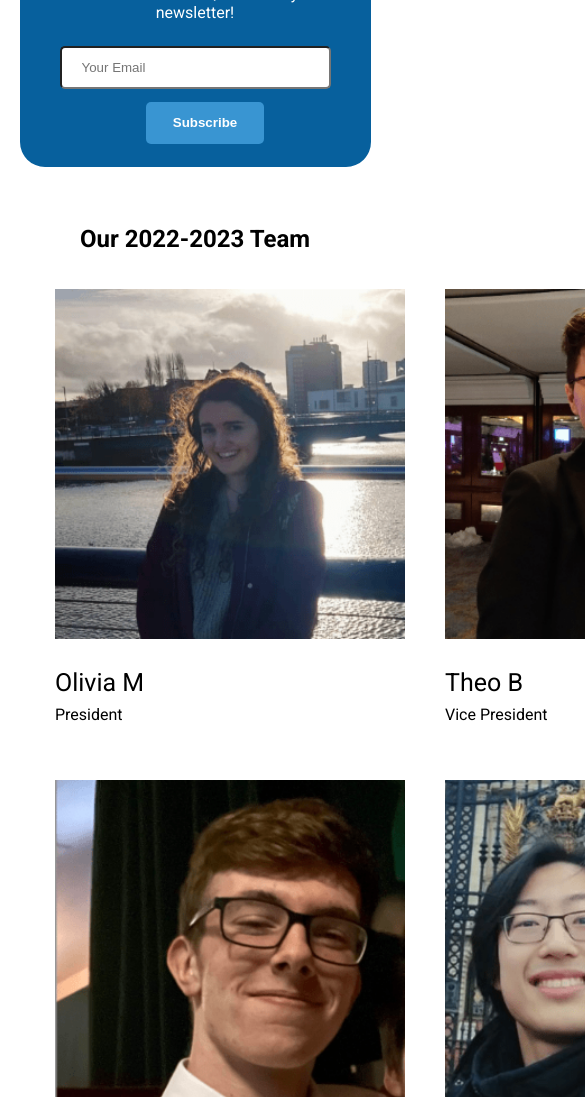
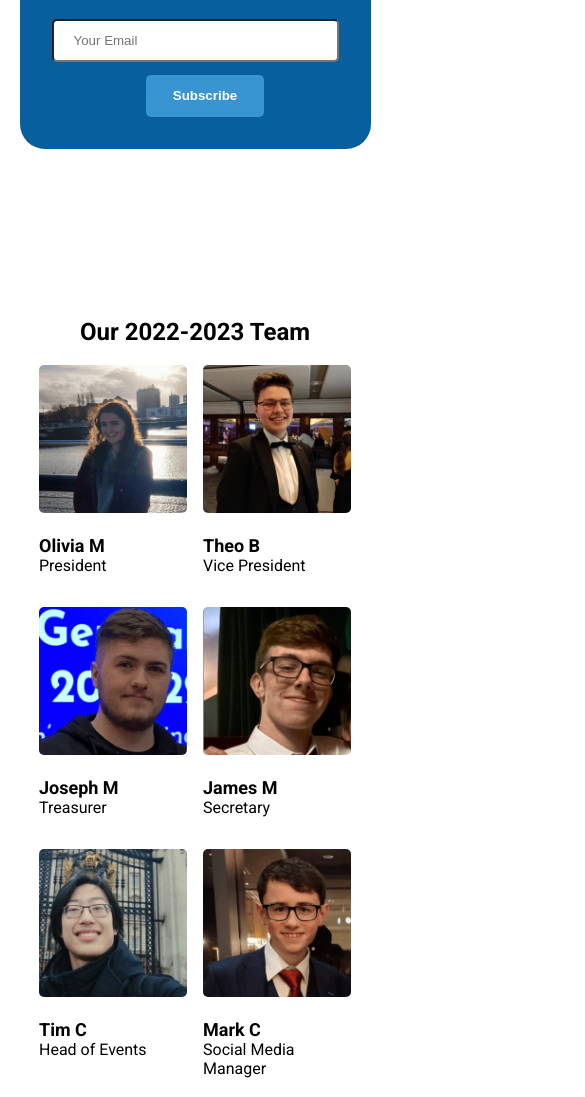
Before and after one commit to QCSQUB/qcsqub.github.io, a plain HTML site: page index.html in a window 390 px wide. Shown: the part 2893-3990 px from the top of the page, 585 px wide, since content can reach past the window. Drawn offline with Linux system fonts and the light colour scheme.

Commit message:
Fixed hero on desktop, got team working on mobile

```diff
--- a/style.css
+++ b/style.css
@@ -130,24 +130,25 @@ section.hero {
   left: 50%;
   background-size: contain;
   background-repeat: no-repeat;
+  top: 20%;
   z-index: -1;
 }
 
 .hero-section-secondary-img {
   position: absolute;
   background-image: url(img/learninglab.png);
-  height: 480px;
-  width: 450px;
+  height: 45%;
+  width: 30%;
   background-size: contain;
   background-repeat: no-repeat;
   z-index: 10000;
-  top: 21.8%;
+  top: 40%;
   left: 64.5%;
 }
 
 .hero-section-triangles {
   position: absolute;
-  left: -0.5%;
+  left: 0.1em;
   top: 20%;
   background-image: url(img/triangles.jpg);
   height: 40px;
@@ -283,8 +284,8 @@ section.hero {
 
 section.recent-events {
   display: inline-block;
-  height: 100vh;
-  margin-bottom: 80%;
+  /* height: 100vh; */
+  margin-bottom: 20vh;
   margin-top: 10%;
 }
 
@@ -322,9 +323,9 @@ section.recent-events p {
 /* END OF EVENTS SECTION CSS */
 
 section.newsletter {
-  padding: 40px;
+  padding: 2rem;
   border-radius: 25px;
-  height: 40vh;
+  /* height: 40vh; */
   width: 60%;
   margin: auto;
   color: #fff;
@@ -334,6 +335,7 @@ section.newsletter {
 section.newsletter p {
   text-align: center;
 }
+
 
 .form-inline {
   display: flex;
@@ -346,6 +348,7 @@ section.newsletter p {
   padding: 12px 20px;
   margin: 8px 0;
   border-radius: 5px;
+  width: 50%;
   background-color: white;
 }
 
@@ -367,22 +370,24 @@ section.newsletter p {
 /* END OF NEWSLETTER SECTION CSS */
 
 section.team {
-  height: 220vh;
+  /* height: 220vh; */
   width: 80%;
-  margin: 15% auto 30% auto;
+  margin: auto;
+  margin: 20vh auto;
 }
 
 .team-container {
   margin: auto auto;
   display: grid;
-  grid-template-columns: repeat(3, 350px);
-  gap: 40px;
-  padding: 1em;
+  grid-template-columns: repeat(3, 1fr);
+  gap: 1em;
+  /* padding: 1em; */
 }
 
 .team-content img {
-  width: 350px;
+  width: 100%;
   height: auto;
+  border-radius: 5px;
 }
 
 /* END OF TEAM SECTION CSS */
@@ -404,7 +409,8 @@ footer {
 
 .team-name {
   margin-bottom: 0;
-  font-size: 25px;
+  font-size: xx-large;
+  font-weight: bold;
 }
 
 .team-title {
@@ -423,6 +429,8 @@ footer a {
   animation: draw-line 3s;
   animation-fill-mode: forwards;
 }
+
+
 
 @keyframes draw-line {
   0% {
@@ -574,4 +582,36 @@ footer a {
     width: 100%;
     margin-bottom: 1em;
   }
+
+  section.team {
+    height: auto;
+    width: 80%;
+    margin: auto;
+    margin-top: 20vh;
+  }
+
+  .team-container {
+    margin: auto auto;
+    display: grid;
+    grid-template-columns: repeat(2, 1fr);
+    gap: 1rem;
+    padding: 0;
+    padding-bottom: 2rem;
+  }
+
+  .team-content img {
+    width: 100%;
+    height: auto;
+    /* border: 2px #8300C0 solid; */
+    border-radius: 5px;
+  }
+
+  .team-name {
+    margin-bottom: 0;
+    font-size: large;
+  }
+
+  .team-title {
+    margin-top: 0;
+  }
 }
```
